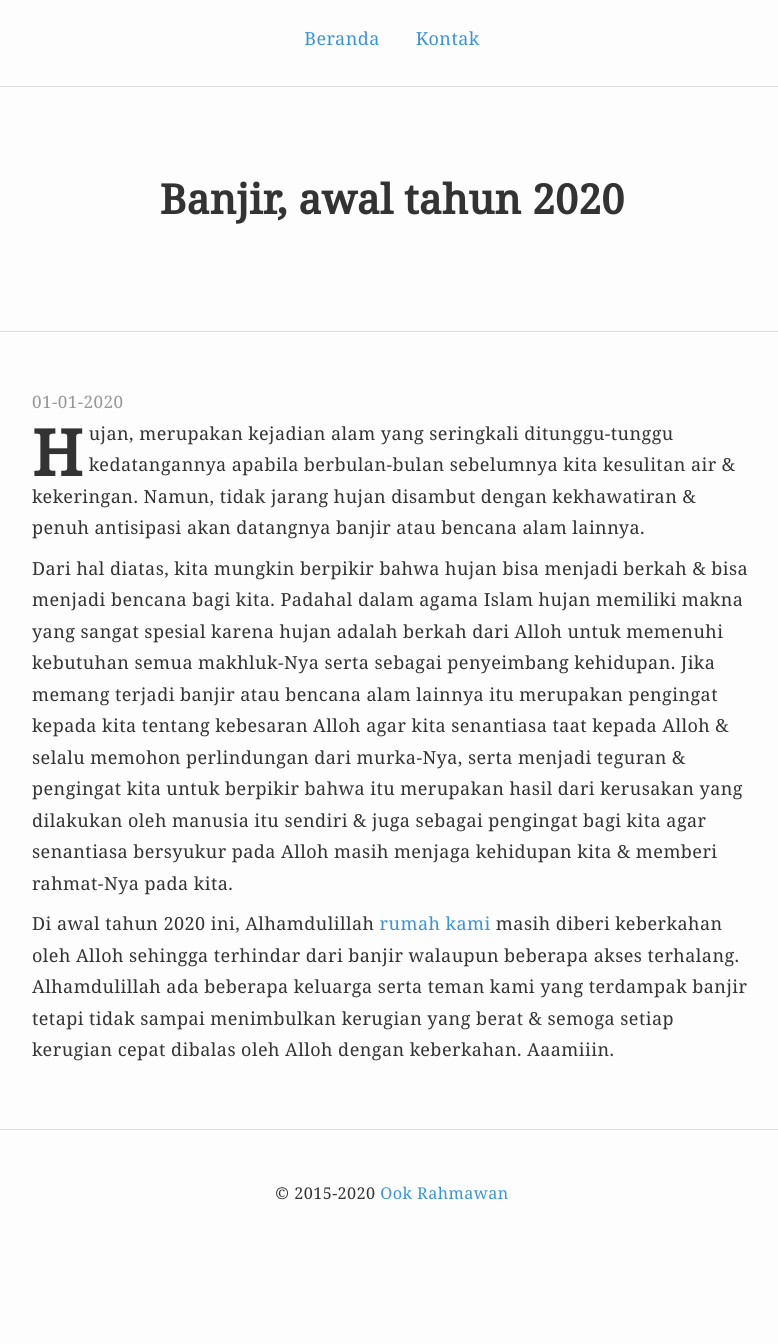
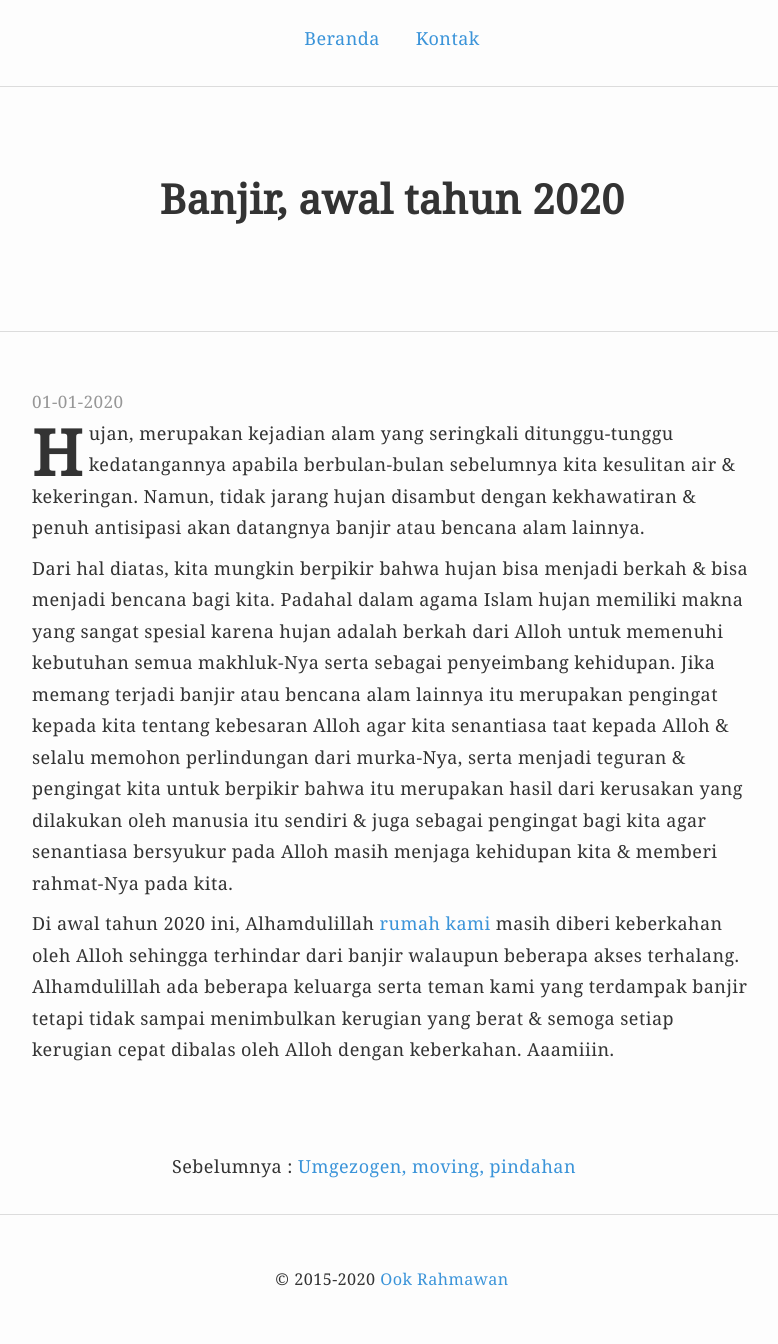
Before and after one commit to krhmwn/krhmwn.github.io, a Jekyll site: the page built from _posts/2020-01-01-banjir-awal-tahun-2020.markdown, in a window 1280 px wide. Shown: the whole page, without its empty margins (248-1026 px from the left). Built offline with Jekyll 4.4.1, drawn with Linux system fonts in a browser that asks for light colours; before the commit the page ends 1258 px from its top, so only the background shows below that.

Commit message:
Update v.5.1

```diff
--- a/_layouts/post.html
+++ b/_layouts/post.html
@@ -8,3 +8,9 @@ layout: default
 <time datetime="{{ page.date | date: '%Y-%m-%d' }}">{{ page.date | date: "%d-%m-%Y"}}</time>
 {{content}}
 </article>
+<nav><ul><li>
+{% if page.previous.url %}Sebelumnya : <a href="{{ page.previous.url }}">{{page.previous.title}}</a></li>
+{% endif %}
+<li>{% if page.next.url %}Selanjutnya : <a href="{{ page.next.url }}">{{page.next.title}}</a></li></ul>
+{% endif %}
+</nav>
```
